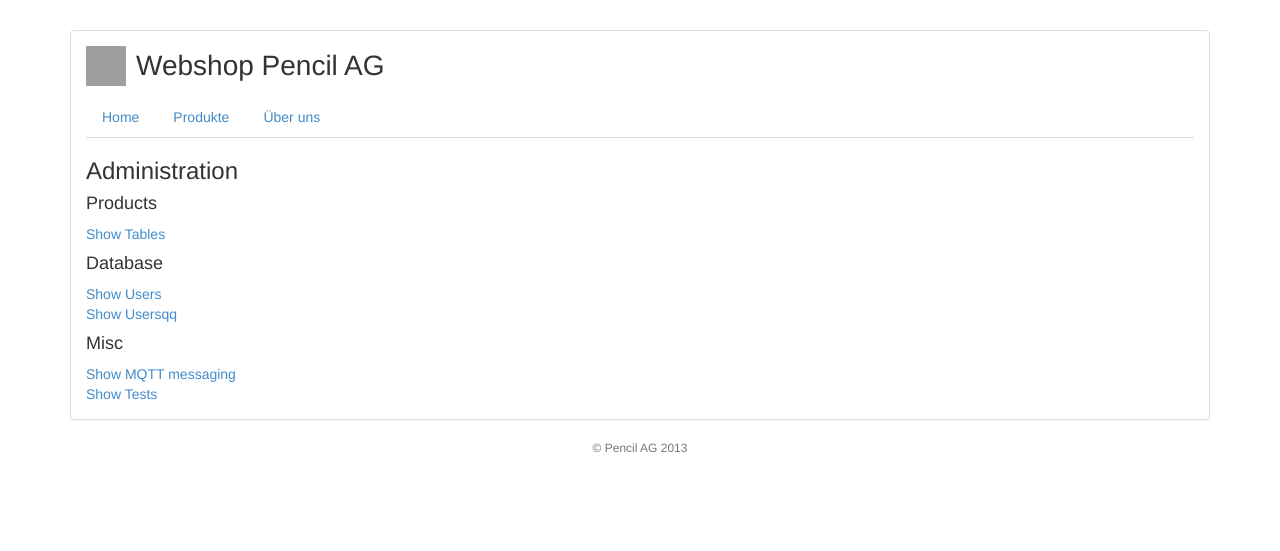
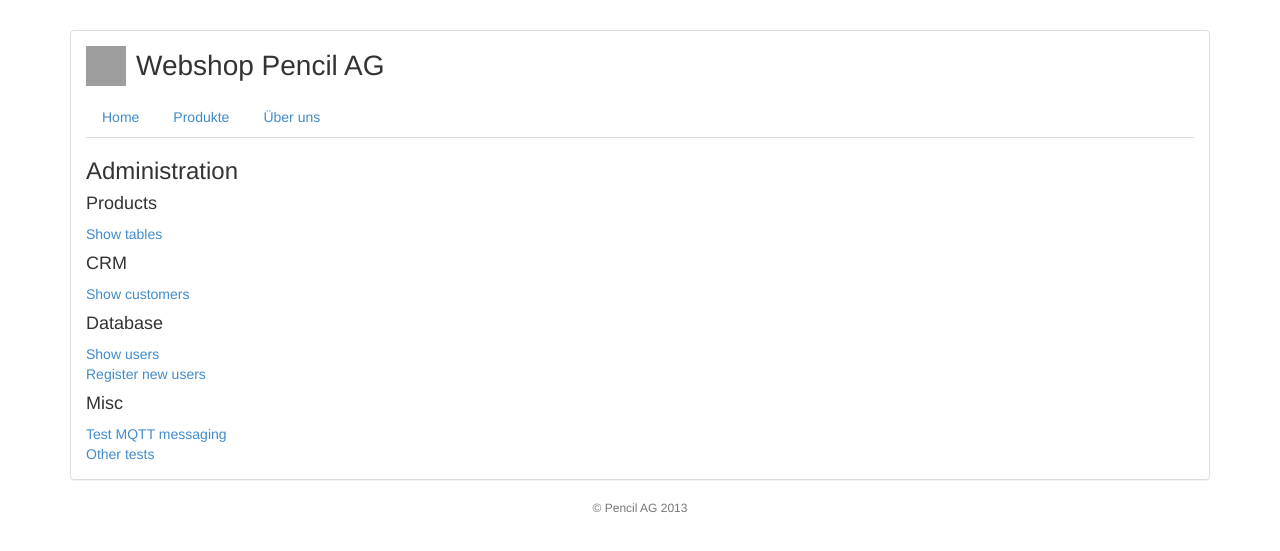
Before and after one commit to fabaff/shop, a PHP site: page /admin.php in a window 1280 px wide. Shown: the top 551 px of the page. Run offline with PHP 8.4, Linux system fonts and the light colour scheme; grey boxes are pictures that could not be loaded.

Commit message:
minor layout fixes

```diff
--- a/admin.php
+++ b/admin.php
@@ -34,16 +34,17 @@
         $part2 = '';
         $part3 = "</p>\n";
         // Menu array
-        $menu = array('Products' => array(array('Tables', 'tables.php')),
-                      'Database' => array(array('Users', 'users.php'),
-                                          array('Usersqq', 'usersqq.php')),
-                      'Misc'     => array(array('MQTT messaging', 'send-msg.php'),
-                                          array('Tests', 'tests.php'))
+        $menu = array('Products' => array(array('Show tables', 'tables.php')),
+                      'CRM' => array(array('Show customers', 'customers.php')),
+                      'Database' => array(array('Show users', 'users.php'),
+                                          array('Register new users', 'register.php')),
+                      'Misc'     => array(array('Test MQTT messaging', 'send-msg.php'),
+                                          array('Other tests', 'tests.php'))
             );
             foreach ($menu as $section => $elements) {
                 echo "<h4>".$section."</h4>";
                 foreach ($elements as $element) {
-                    echo "<a href='".$element[1]."'>Show ".$element[0]."</a>"."\n";
+                    echo "<a href='".$element[1]."'>".$element[0]."</a>"."\n";
                     echo"<br/>";
                 }
             }
```
